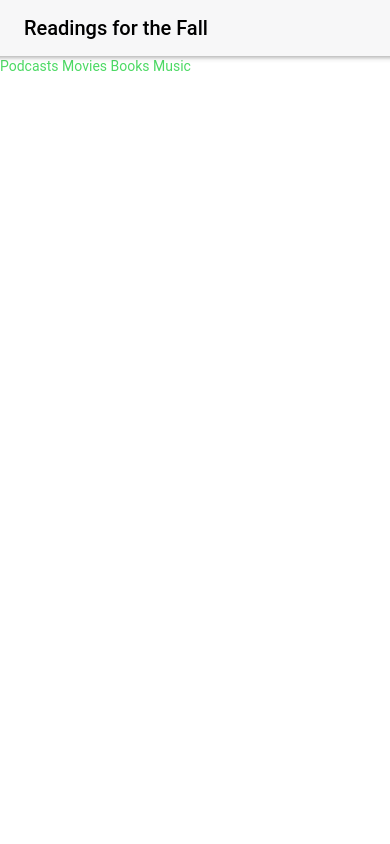
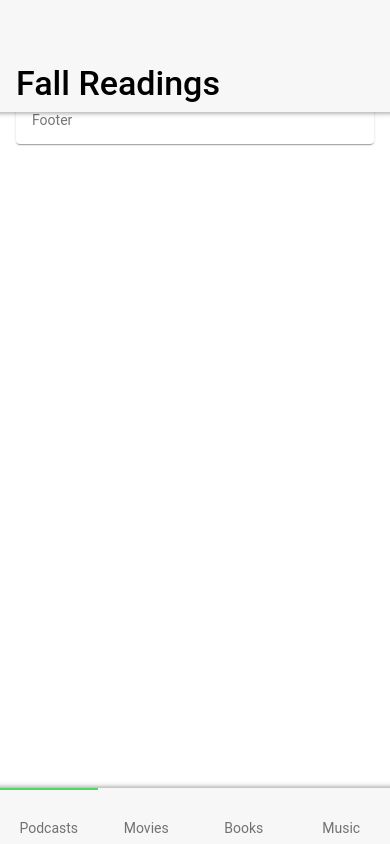
Before and after one commit to AlbertAnthonyArrieta/NMED3630-Fall-Readings-App, a website: page www/index.html in a window 390 px wide. Drawn offline with Linux system fonts and the light colour scheme; some packages are replaced by stand-ins of ours.

Commit message:
added tools

```diff
--- a/www/css/index.css
+++ b/www/css/index.css
@@ -103,6 +103,8 @@ h1 {
 }
 
 
+
+
 @media screen and (prefers-color-scheme: dark) {
     body {
         background-image:linear-gradient(to bottom, #585858 0%, #1B1B1B 51%);
--- a/www/index.html
+++ b/www/index.html
@@ -18,6 +18,7 @@
     under the License.
 -->
 <html>
+
 <head>
   <meta charset="utf-8" />
   <!--
@@ -28,60 +29,88 @@
             * Disables use of inline scripts in order to mitigate risk of XSS vulnerabilities. To change this:
                 * Enable inline JS: add 'unsafe-inline' to default-src
         -->
-    <meta
-      http-equiv="Content-Security-Policy"
-      content="default-src 'self' data: https://ssl.gstatic.com 'unsafe-eval'; style-src 'self' 'unsafe-inline'; media-src *; img-src 'self' data: content:;"
-    />
+  <meta http-equiv="Content-Security-Policy"
+    content="default-src 'self' data: https://ssl.gstatic.com 'unsafe-eval'; style-src 'self' 'unsafe-inline'; media-src *; img-src 'self' data: content:;" />
   <meta name="format-detection" content="telephone=no" />
   <meta name="msapplication-tap-highlight" content="no" />
-    <meta
-      name="viewport"
-      content="initial-scale=1, width=device-width, viewport-fit=cover"
-    />
+  <meta name="viewport" content="initial-scale=1, width=device-width, viewport-fit=cover" />
   <meta name="color-scheme" content="light dark" />
   <link rel="stylesheet" href="css/framework7-bundle.min.css" />
   <title>Fall Readings</title>
+
 </head>
+
 <body class="color-theme-green">
   <div id="app">
     <!-- additional "navbar-large" class -->
 
+
     <div class="view view-main">
 
       <!-- component will apply to all pages in view -->
+      <!-- additional "navbar-large" class -->
+      <div class="navbar navbar-large">
+        <div class="navbar-bg"></div>
+        <div class="navbar-inner">
+          <div class="left">
+            <!-- ... -->
+          </div>
+          <!-- usual title will be visible when larger title collapsed -->
+          <div class="title">Fall Readings</div>
+          <div class="right">
+            <!-- ... -->
+          </div>
+          <!-- large title element -->
+          <div class="title-large">
+            <div class="title-large-text">Fall Readings</div>
+          </div>
+        </div>
+      </div>
+
       <div class="page" data-name="home">
         <!-- component is fixed to the page -->
 
-            <div class="navbar">
-                <div class="navbar-bg"></div>
-                <div class="navbar-inner">
-                    <div class="title">Readings for the Fall</div>
+
+
+
+        <div class="card">
+          <div class="card-header">Header</div>
+          <div class="card-content card-content-padding">
+            <!-- Card content -->
           </div>
+          <div class="card-footer">Footer</div>
         </div>
 
-
-            <div class="page-content">
-                <a class="link" href="/podcasts/">
-                Podcasts
+      </div>
+      <div class="toolbar tabbar tabbar-labels toolbar-bottom">
+        <div class="toolbar-inner">
+          <a href="/podcasts/" class="tab-link">
+            <i class="icon demo-icon-1"></i>
+            <span class="tabbar-label">Podcasts</span>
           </a>
-                <a class="link" href="/movies/">
-                Movies
+          <a href="/movies/" class="tab-link">
+            <i class="icon demo-icon-2"></i>
+            <span class="tabbar-label">Movies</span>
           </a>
-                <a class="link" href="/books/">
-                Books
+          <a href="/Books/" class="tab-link">
+            <i class="icon demo-icon-1"></i>
+            <span class="tabbar-label">Books</span>
           </a>
-                <a class="link" href="/music/">
-                Music
+          <a href="/Music/" class="tab-link">
+            <i class="icon demo-icon-2"></i>
+            <span class="tabbar-label">Music</span>
           </a>
-            </div>
-
         </div>
       </div>
     </div>
   </div>
+
+  </div>
+
   <script src="cordova.js"></script>
   <script src="js/framework7-bundle.min.js"></script>
   <script src="js/index.js"></script>
   <script src="js/scripts.js"></script>
 </body>
+
 </html>
```
Lines whose indentation alone changed are shown as unchanged.
